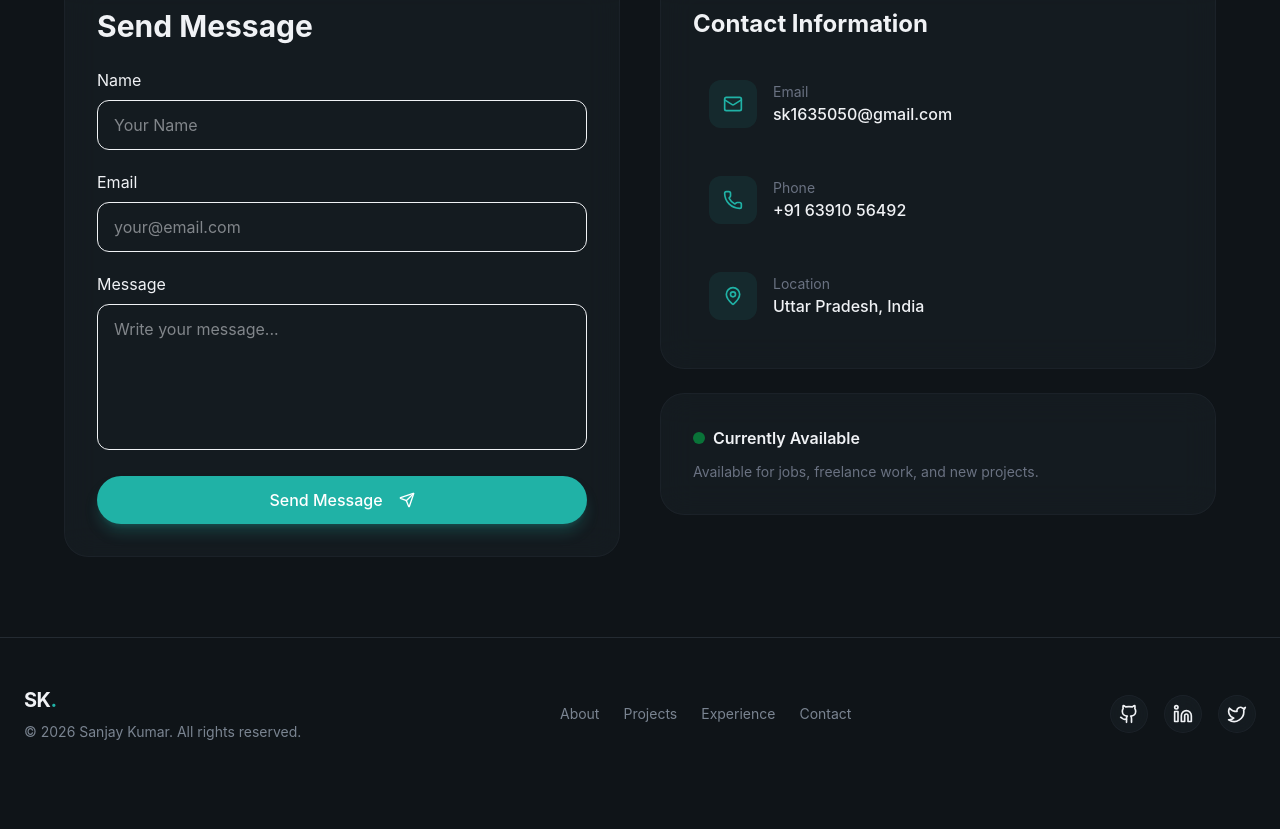
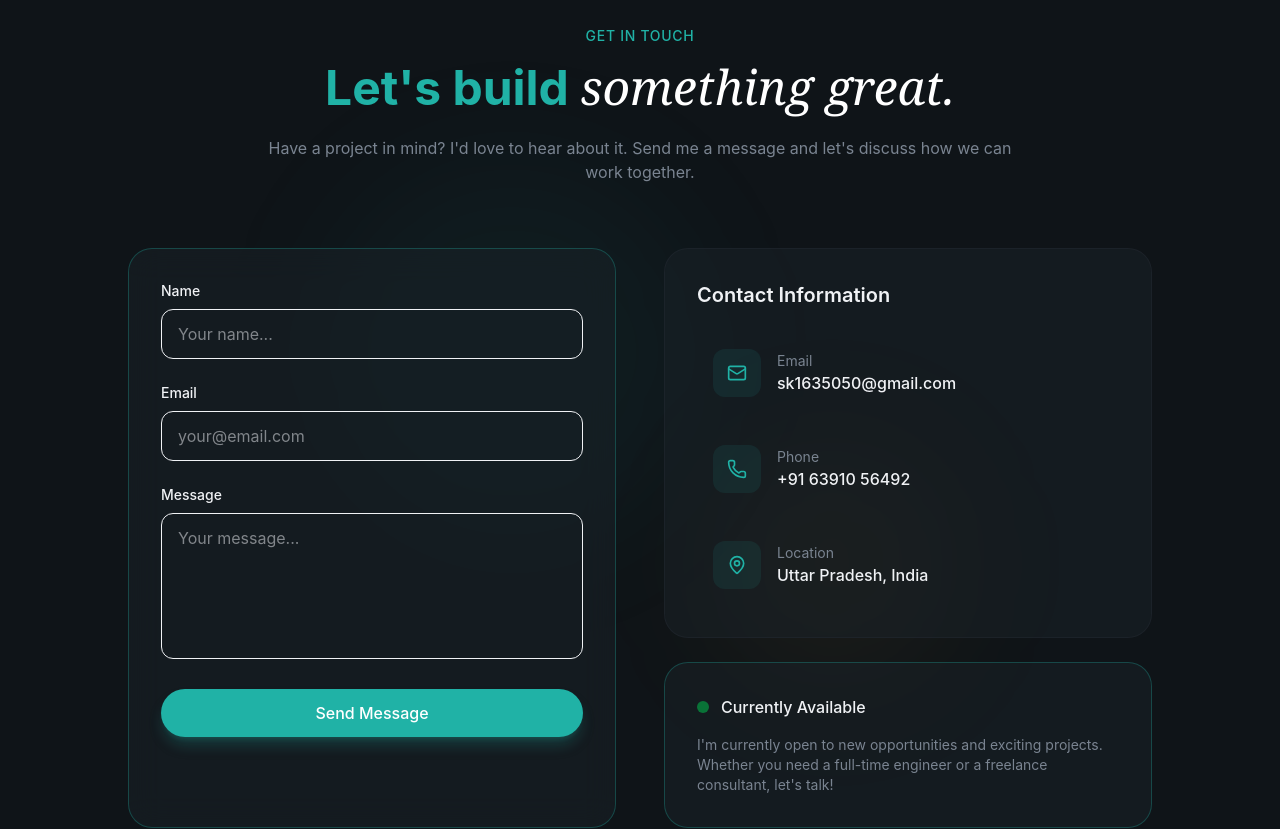
Before and after one commit to sanjaykumarmsk/react-tailwind-personal-portfolio, a React (Vite) app: page / in a window 1280 px wide. Shown: the part 6220-7049 px from the top of the page. Before the commit the page ends 7010 px from the top, so only its background shows below. Built offline with nearby package versions, Linux system fonts and the light colour scheme.

Commit message:
first commit

```diff
--- a/src/sections/Contact.jsx
+++ b/src/sections/Contact.jsx
@@ -10,7 +10,6 @@
 import { useState } from "react";
 import emailjs from "@emailjs/browser";
 
-/* ✅ FIXED CONTACT LINKS */
 const contactInfo = [
   {
     icon: Mail,
@@ -38,11 +37,9 @@
     email: "",
     message: "",
   });
-
   const [isLoading, setIsLoading] = useState(false);
-
   const [submitStatus, setSubmitStatus] = useState({
-    type: null,
+    type: null, // 'success' or 'error'
     message: "",
   });
 
@@ -51,11 +48,16 @@
 
     setIsLoading(true);
     setSubmitStatus({ type: null, message: "" });
-
     try {
       const serviceId = import.meta.env.VITE_EMAILJS_SERVICE_ID;
       const templateId = import.meta.env.VITE_EMAILJS_TEMPLATE_ID;
       const publicKey = import.meta.env.VITE_EMAILJS_PUBLIC_KEY;
+
+      if (!serviceId || !templateId || !publicKey) {
+        throw new Error(
+          "EmailJS configuration is missing. Please check your environment variables."
+        );
+      }
 
       await emailjs.send(
         serviceId,
@@ -70,113 +72,227 @@
 
       setSubmitStatus({
         type: "success",
-        message: "Message sent successfully!",
+        message: "Message sent successfully! I'll get back to you soon.",
       });
-
-      setFormData({
-        name: "",
-        email: "",
-        message: "",
-      });
-    } catch (error) {
+      setFormData({ name: "", email: "", message: "" });
+    } catch (err) {
+      console.error("EmailJS error:", err);
       setSubmitStatus({
         type: "error",
-        message: "Failed to send message.",
+        message:
+          err.text || "Failed to send message. Please try again later.",
       });
     } finally {
       setIsLoading(false);
     }
   };
+  return (
+    <section id="contact" className="py-32 relative overflow-hidden">
+      <div className="absolute top-0 left-0 w-full h-full">
+        <div className="absolute top-1/4 left-1/4 w-96 h-96 bg-primary/5 rounded-full blur-3xl" />
+        <div className="absolute bottom-1/4 right-1/4 w-64 h-64 bg-highlight/5 rounded-full blur-3xl" />
+      </div>
 
-  return (
-    <section id="contact" className="py-20 px-6">
-      <div className="max-w-6xl mx-auto grid lg:grid-cols-2 gap-10">
+      <div className="container mx-auto px-6 relative z-10">
+        {/* Section Header */}
+        <div className="text-center max-w-3xl mx-auto mb-16">
+          <span className="text-secondary-foreground text-sm font-medium tracking-wider uppercase animate-fade-in">
+            Get In Touch
+          </span>
+          <h2 className="text-4xl md:text-5xl font-bold mt-4 mb-6 animate-fade-in animation-delay-100 text-secondary-foreground">
+            Let's build{" "}
+            <span className="font-serif italic font-normal text-white">
+              something great.
+            </span>
+          </h2>
+          <p className="text-muted-foreground animate-fade-in animation-delay-200">
+            Have a project in mind? I'd love to hear about it. Send me a message
+            and let's discuss how we can work together.
+          </p>
+        </div>
 
-        {/* LEFT FORM */}
-        <div className="glass p-8 rounded-3xl border">
-          <h2 className="text-3xl font-bold mb-6">Send Message</h2>
-
-          <form onSubmit={handleSubmit} className="space-y-5">
-
-            {/* Name */}
+        <div className="grid lg:grid-cols-2 gap-12 max-w-5xl mx-auto">
+          {/* <div className="glass p-8 rounded-3xl border border-primary/30 animate-fade-in animation-delay-300">
+            <form className="space-y-6" onSubmit={handleSubmit}>
               <div>
-              <label>Name</label>
+                <label
+                  htmlFor="name"
+                  className="block text-sm font-medium mb-2"
+                >
+                  Name
+                </label>
                 <input
+                  id="name"
                   type="text"
                   required
+                  placeholder="Your name..."
                   value={formData.name}
                   onChange={(e) =>
                     setFormData({ ...formData, name: e.target.value })
                   }
-                placeholder="Your Name"
-                className="w-full px-4 py-3 rounded-xl border mt-2"
+                  className="w-full px-4 py-3 bg-surface rounded-xl border border-border focus:border-primary focus:ring-1 focus:ring-primary outline-none transition-all"
+                />
+              </div>
+
+              <div>
+                <label
+                  htmlFor="email"
+                  type="email"
+                  className="block text-sm font-medium mb-2"
+                >
+                  Email
+                </label>
+                <input
+                  required
+                  placeholder="your@email.com"
+                  value={formData.email}
+                  onChange={(e) =>
+                    setFormData({ ...formData, email: e.target.value })
+                  }
+                  className="w-full px-4 py-3 bg-surface rounded-xl border border-border focus:border-primary focus:ring-1 focus:ring-primary outline-none transition-all"
+                />
+              </div>
+
+              <div>
+                <label
+                  htmlFor="message"
+                  className="block text-sm font-medium mb-2"
+                >
+                  Message
+                </label>
+                <textarea
+                  rows={5}
+                  required
+                  value={formData.message}
+                  onChange={(e) =>
+                    setFormData({ ...formData, message: e.target.value })
+                  }
+                  placeholder="Your message..."
+                  className="w-full px-4 py-3 bg-surface rounded-xl border border-border focus:border-primary focus:ring-1 focus:ring-primary outline-none transition-all resize-none"
+                />
+              </div>
+
+              <Button
+                className="w-full"
+                type="submit"
+                size="lg"
+                disabled={isLoading}
+              >
+                {isLoading ? (
+                  <>Sending...</>
+                ) : (
+                  <>
+                    Send Message
+                    <Send className="w-5 h-5" />
+                  </>
+                )}
+              </Button>
+
+              {submitStatus.type && (
+                <div
+                  className={`flex items-center gap-3
+                     p-4 rounded-xl ${
+                       submitStatus.type === "success"
+                         ? "bg-green-500/10 border border-green-500/20 text-green-400"
+                         : "bg-red-500/10 border border-red-500/20 text-red-400"
+                     }`}
+                >
+                  {submitStatus.type === "success" ? (
+                    <CheckCircle className="w-5 h-5 flex-shrink-0" />
+                  ) : (
+                    <AlertCircle className="w-5 h-5 flex-shrink-0" />
+                  )}
+                  <p className="text-sm">{submitStatus.message}</p>
+                </div>
+              )}
+            </form>
+          </div> */}
+
+
+          <div className="glass p-8 rounded-3xl border border-primary/30">
+  <form className="space-y-6" onSubmit={handleSubmit}>
+
+    {/* Name */}
+    <div>
+      <label htmlFor="name" className="block text-sm font-medium mb-2">
+        Name
+      </label>
+      <input
+        id="name"
+        type="text"
+        required
+        placeholder="Your name..."
+        value={formData.name}
+        onChange={(e) =>
+          setFormData({ ...formData, name: e.target.value })
+        }
+        className="w-full px-4 py-3 rounded-xl border outline-none"
       />
     </div>
 
     {/* Email */}
     <div>
-              <label>Email</label>
+      <label htmlFor="email" className="block text-sm font-medium mb-2">
+        Email
+      </label>
       <input
-                type="email"
+        id="email"
+        type="email"   // ✅ FIXED
         required
+        placeholder="your@email.com"
         value={formData.email}
         onChange={(e) =>
           setFormData({ ...formData, email: e.target.value })
         }
-                placeholder="your@email.com"
-                className="w-full px-4 py-3 rounded-xl border mt-2"
+        className="w-full px-4 py-3 rounded-xl border outline-none"
       />
     </div>
 
     {/* Message */}
     <div>
-              <label>Message</label>
+      <label htmlFor="message" className="block text-sm font-medium mb-2">
+        Message
+      </label>
       <textarea
-                rows="5"
+        id="message"
+        rows={5}
         required
         value={formData.message}
         onChange={(e) =>
           setFormData({ ...formData, message: e.target.value })
         }
-                placeholder="Write your message..."
-                className="w-full px-4 py-3 rounded-xl border mt-2 resize-none"
+        placeholder="Your message..."
+        className="w-full px-4 py-3 rounded-xl border outline-none resize-none"
       />
     </div>
 
     {/* Button */}
     <Button type="submit" className="w-full" disabled={isLoading}>
       {isLoading ? "Sending..." : "Send Message"}
-              <Send className="w-4 h-4 ml-2" />
     </Button>
 
     {/* Status */}
     {submitStatus.type && (
-              <div
-                className={`flex items-center gap-2 text-sm ${
+      <p
+        className={`text-sm ${
           submitStatus.type === "success"
             ? "text-green-500"
             : "text-red-500"
         }`}
       >
-                {submitStatus.type === "success" ? (
-                  <CheckCircle size={18} />
-                ) : (
-                  <AlertCircle size={18} />
-                )}
         {submitStatus.message}
-              </div>
+      </p>
     )}
   </form>
 </div>
 
-        {/* RIGHT CONTACT INFO */}
-        <div className="space-y-6">
 
-          <div className="glass p-8 rounded-3xl border">
-            <h2 className="text-2xl font-bold mb-6">
+{/* Contact Info */}
+          <div className="space-y-6 animate-fade-in animation-delay-400">
+            <div className="glass rounded-3xl p-8">
+              <h3 className="text-xl font-semibold mb-6">
                 Contact Information
-            </h2>
-
+              </h3>
               <div className="space-y-4">
                 {contactInfo.map((item, i) => (
                   <a
@@ -184,35 +300,35 @@
                    href={item.href}
                    target="_blank"
                    rel="noopener noreferrer"
-                  className="flex items-center gap-4 p-4 rounded-xl hover:bg-gray-100 transition"
+                   className="flex items-center gap-4 p-4 rounded-xl hover:bg-surface transition-colors group"
                   >
-                  <div className="w-12 h-12 bg-primary/10 rounded-xl flex items-center justify-center">
+                    <div className="w-12 h-12 rounded-xl bg-primary/10 flex items-center justify-center group-hover:bg-primary/20 transition-colors">
                       <item.icon className="w-5 h-5 text-primary" />
                     </div>
-
                     <div>
-                    <p className="text-sm text-gray-500">{item.label}</p>
-                    <p className="font-medium">{item.value}</p>
+                      <div className="text-sm text-muted-foreground">
+                        {item.label}
+                      </div>
+                      <div className="font-medium">{item.value}</div>
                     </div>
                   </a>
                 ))}
               </div>
             </div>
 
-          {/* Availability */}
-          <div className="glass p-8 rounded-3xl border">
-            <div className="flex items-center gap-2 mb-3">
-              <span className="w-3 h-3 bg-green-500 rounded-full animate-pulse"></span>
-              <span className="font-semibold">
-                Currently Available
-              </span>
+            {/* Availability Card */}
+            <div className="glass rounded-3xl p-8 border border-primary/30">
+              <div className="flex items-center gap-3 mb-4">
+                <span className="w-3 h-3 bg-green-500 rounded-full animate-pulse" />
+                <span className="font-medium">Currently Available</span>
               </div>
-
-            <p className="text-sm text-gray-500">
-              Available for jobs, freelance work, and new projects.
+              <p className="text-muted-foreground text-sm">
+                I'm currently open to new opportunities and exciting projects.
+                Whether you need a full-time engineer or a freelance consultant,
+                let's talk!
               </p>
             </div>
-
+          </div>
         </div>
       </div>
     </section>
```
Lines whose indentation alone changed are shown as unchanged.
